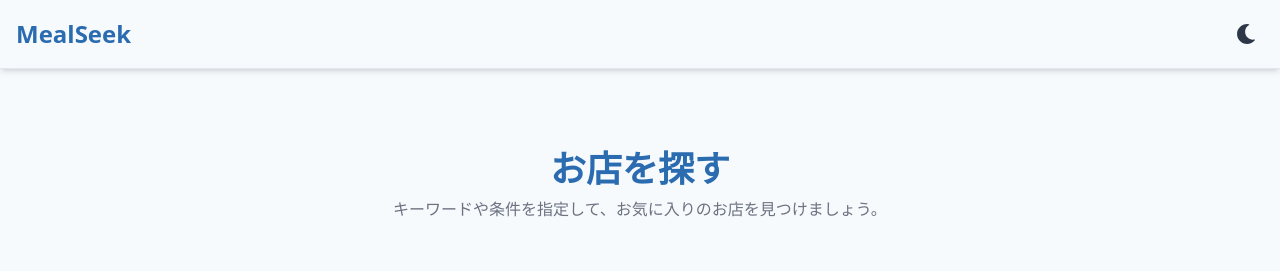
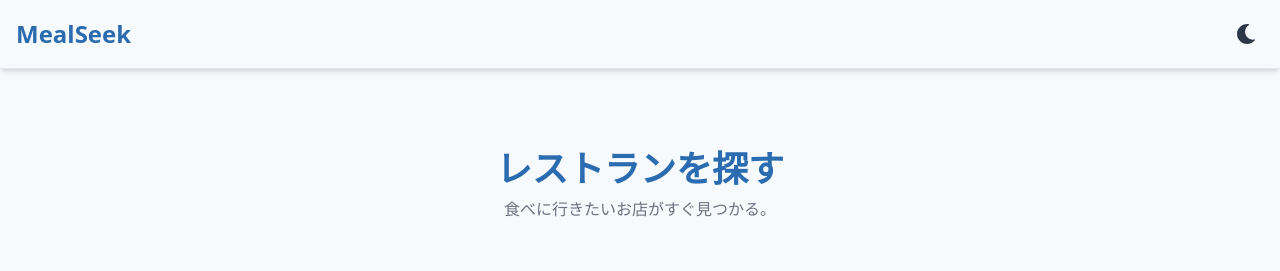
Before and after one commit to k-hinata515/meal-seek, a React (Vite) app in the folder frontend/: page / in a window 1280 px wide. Shown: the top 271 px of the page. Built offline with nearby package versions, Linux system fonts and the light colour scheme; no server answers.

Commit message:
refactor : サブタイトルをコンセプトに修正

```diff
--- a/frontend/src/pages/SearchPage.tsx
+++ b/frontend/src/pages/SearchPage.tsx
@@ -79,10 +79,10 @@ const SearchPage = () => {
     <div className="max-w-2xl mx-auto py-8 md:py-12 px-4">
       <div className="text-center mb-10 md:mb-16">
         <h2 className="search-page-heading text-3xl md:text-4xl">
-          お店を探す
+          レストランを探す
         </h2>
         <p className="text-gray-500 dark:text-slate-400 mt-2">
-          キーワードや条件を指定して、お気に入りのお店を見つけましょう。
+          食べに行きたいお店がすぐ見つかる。
         </p>
       </div>
 
```
